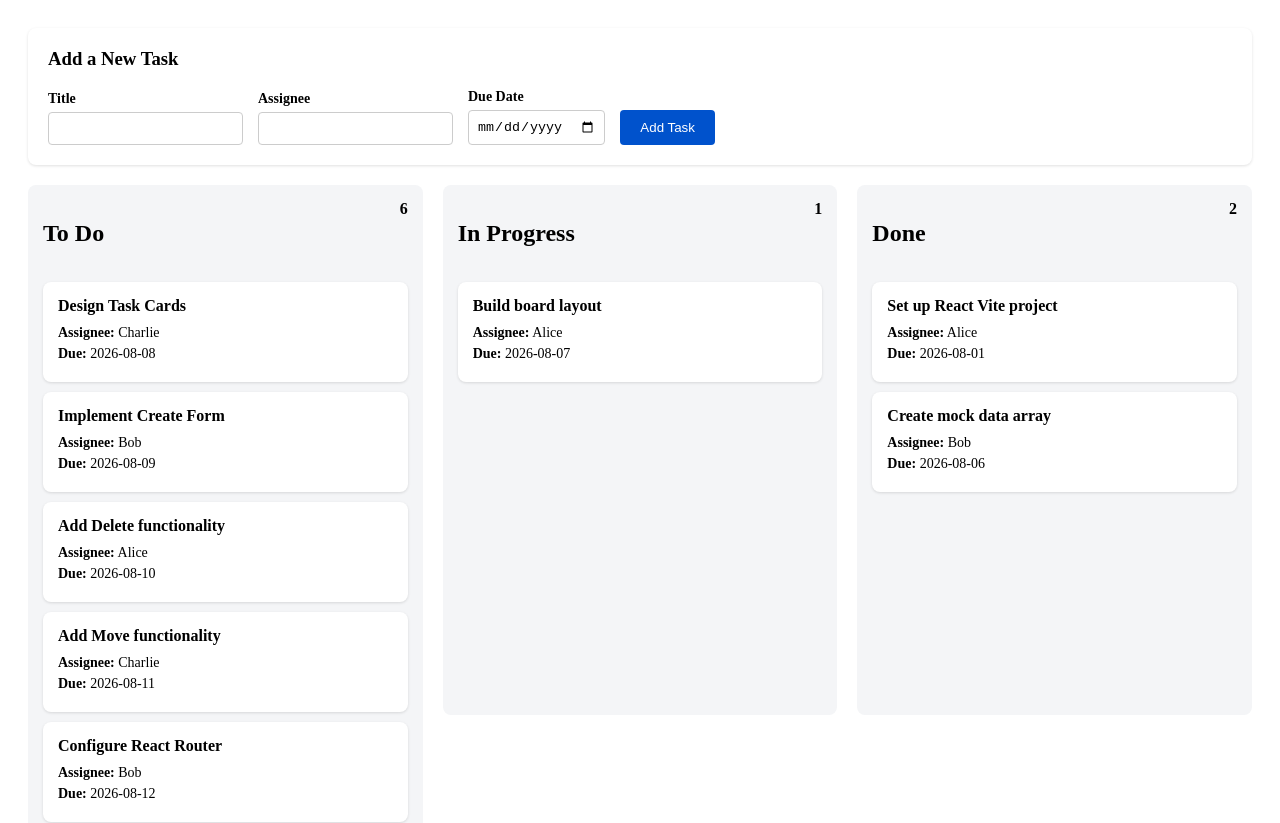
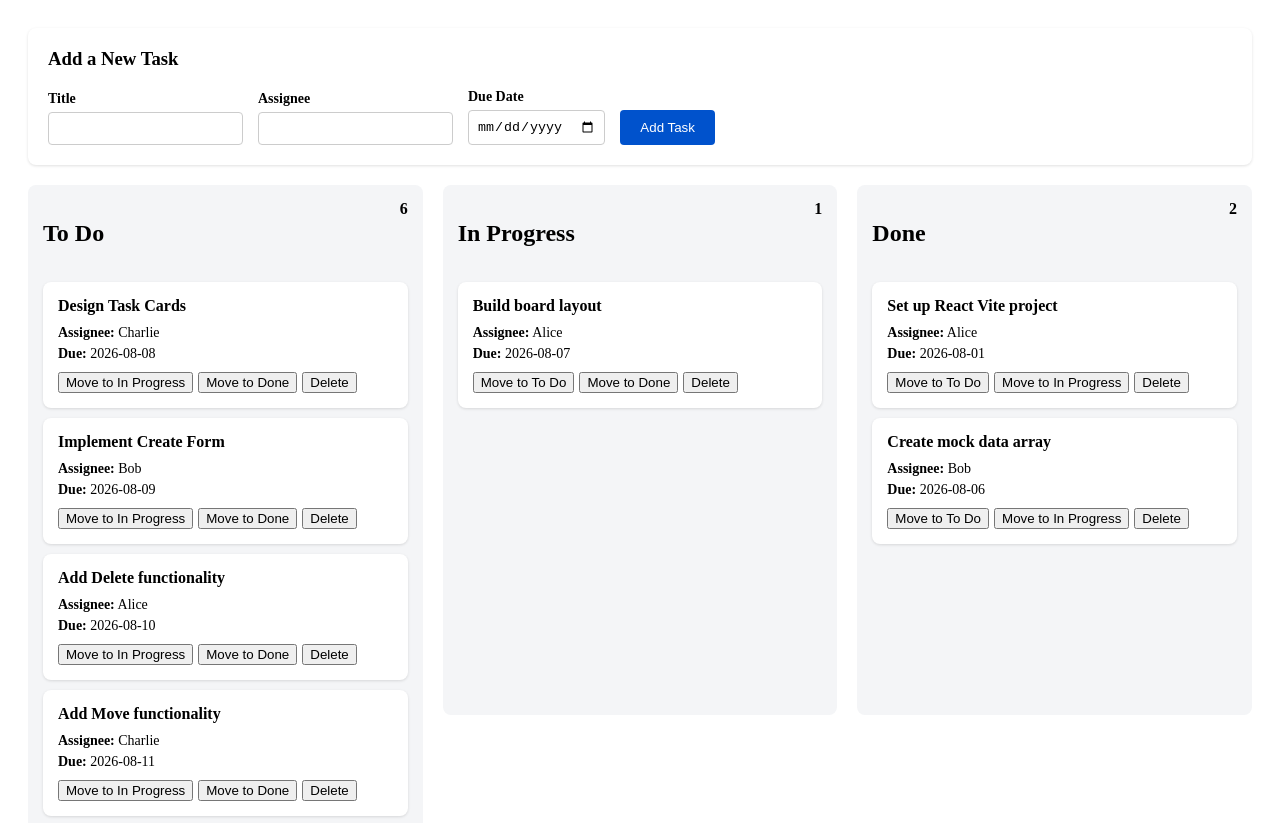
Before and after one commit to sdk354/Y3-Taskboard-Project, a React (Vite) app in the folder frontend/: page / in a window 1280 px wide. Shown: the top 823 px of the page. Built offline with nearby package versions, Linux system fonts and the light colour scheme.

Commit message:
Implement task move and delete functionality

```diff
--- a/frontend/src/components/Column.jsx
+++ b/frontend/src/components/Column.jsx
@@ -1,7 +1,7 @@
 import React from "react";
 import TaskCard from "./TaskCard";
 
-const Column = ({ title, tasks }) => {
+const Column = ({ title, tasks, onDeleteTask, onMoveTask }) => {
   return (
     <div
       style={{
@@ -25,7 +25,12 @@ const Column = ({ title, tasks }) => {
       </div>
       <div>
         {tasks.map((task) => (
-          <TaskCard key={task.id} task={task} />
+          <TaskCard
+          key={task.id}
+          task={task}
+          onDeleteTask={onDeleteTask}
+          onMoveTask={onMoveTask}
+           />
         ))}
       </div>
     </div>
--- a/frontend/src/components/TaskCard.jsx
+++ b/frontend/src/components/TaskCard.jsx
@@ -1,15 +1,50 @@
 import React from "react";
 
-const TaskCard = ({ task }) => {
+const TaskCard = ({ task, onDeleteTask, onMoveTask }) => {
   return (
-    <div className="card" style={{ margin: "10px 0" }}>
+    <div className="card" style={{ margin: "10px 0", padding: "15px" }}>
       <h4 style={{ margin: "0 0 10px 0" }}>{task.title}</h4>
+
       <p style={{ margin: "5px 0", fontSize: "14px" }}>
         <strong>Assignee:</strong> {task.assignee}
       </p>
+
       <p style={{ margin: "5px 0", fontSize: "14px" }}>
         <strong>Due:</strong> {task.dueDate}
       </p>
+
+      <div style={{ marginTop: "10px" }}>
+        {task.status !== "To Do" && (
+          <button
+            onClick={() => onMoveTask(task.id, "To Do")}
+            style={{ marginRight: "5px" }}
+          >
+            Move to To Do
+          </button>
+        )}
+
+        {task.status !== "In Progress" && (
+          <button
+            onClick={() => onMoveTask(task.id, "In Progress")}
+            style={{ marginRight: "5px" }}
+          >
+            Move to In Progress
+          </button>
+        )}
+
+        {task.status !== "Done" && (
+          <button
+            onClick={() => onMoveTask(task.id, "Done")}
+            style={{ marginRight: "5px" }}
+          >
+            Move to Done
+          </button>
+        )}
+
+        <button onClick={() => onDeleteTask(task.id)}>
+          Delete
+        </button>
+      </div>
     </div>
   );
 };
--- a/frontend/src/pages/BoardPage.jsx
+++ b/frontend/src/pages/BoardPage.jsx
@@ -16,6 +16,23 @@ const BoardPage = () => {
     setTasks((prevTasks) => [...prevTasks, newTask]);
   };
 
+  // Function to handle adding the delete and move
+  const handleDeleteTask = (taskId) => {
+  setTasks((prevTasks) =>
+    prevTasks.filter((task) => task.id !== taskId)
+  );
+};
+
+const handleMoveTask = (taskId, newStatus) => {
+  setTasks((prevTasks) =>
+    prevTasks.map((task) =>
+      task.id === taskId
+        ? { ...task, status: newStatus }
+        : task
+    )
+  );
+};
+
   return (
     <div style={{ padding: "20px" }}>
       <TaskForm onAddTask={handleAddTask} />
@@ -26,6 +43,8 @@ const BoardPage = () => {
             key={status}
             title={status}
             tasks={getTasksByStatus(status)}
+            onDeleteTask={handleDeleteTask}
+            onMoveTask={handleMoveTask}
           />
         ))}
       </div>
```
